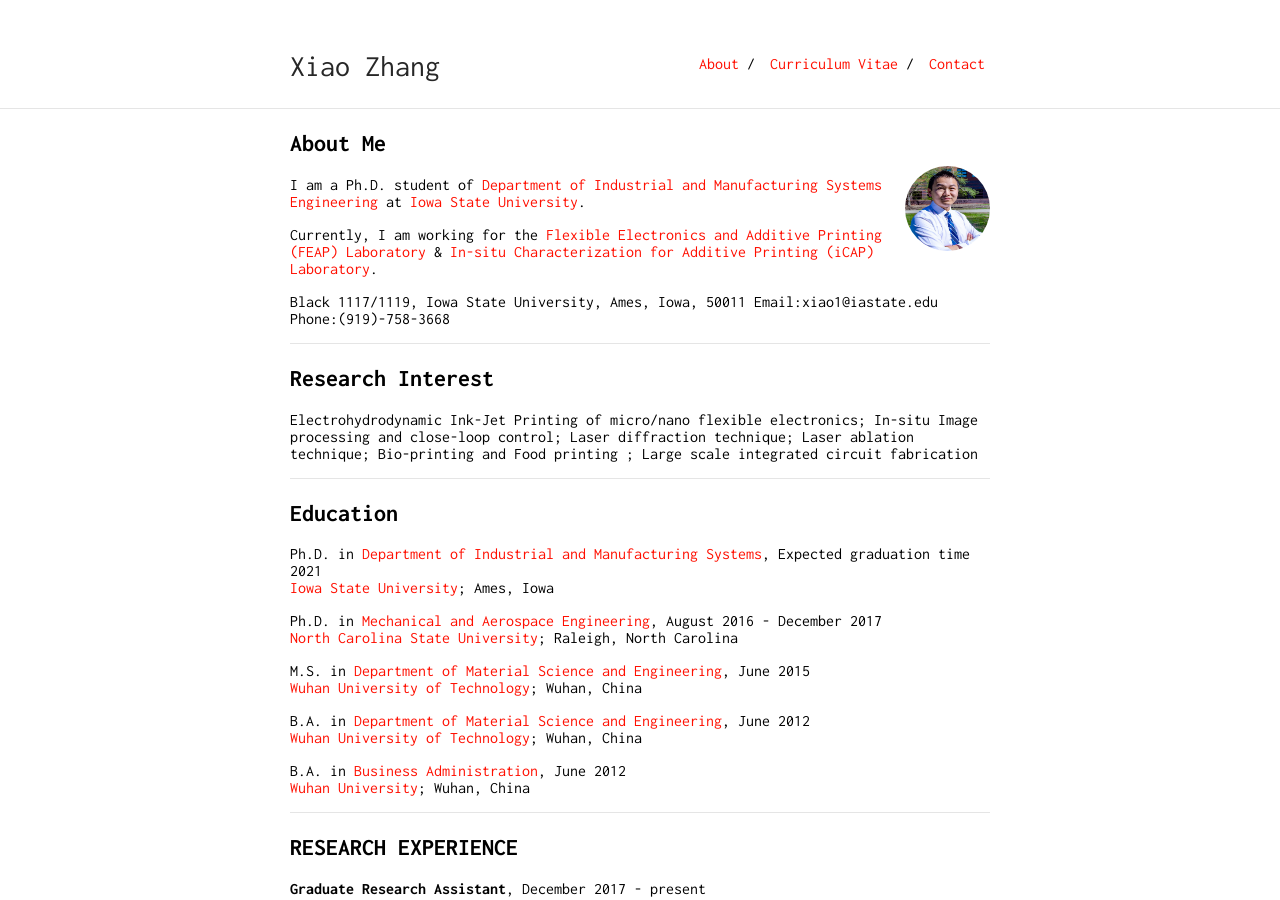
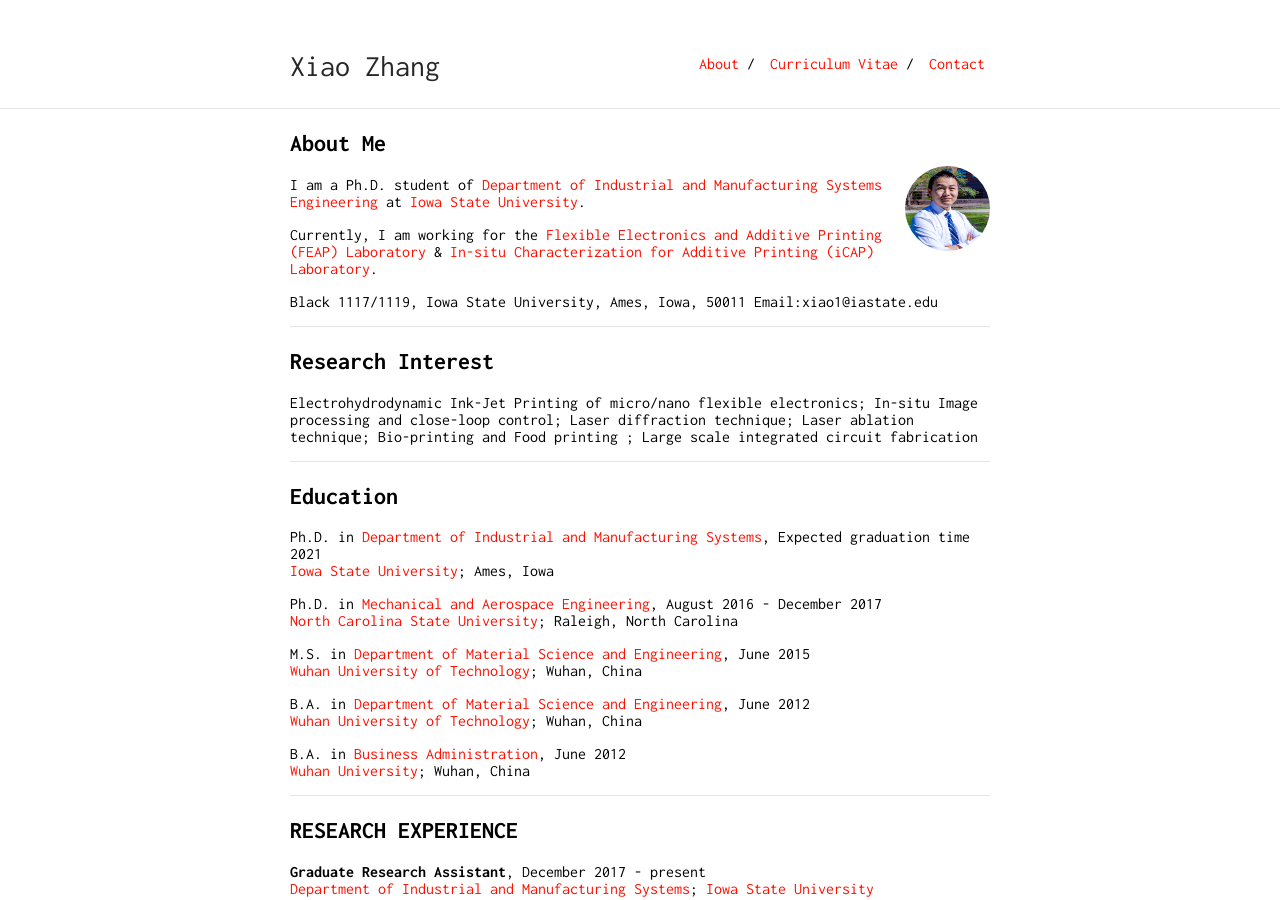
Before and after one commit to zhangxiao2018/zhangxiao2018.github.io, a Jekyll site: the page built from index.md, in a window 1280 px wide and 900 px high. Built offline with Jekyll 4.4.1, drawn with Linux system fonts in a browser that asks for light colours; our own code applies the rules of GitHub Pages for plain Markdown files.

Commit message:
Update index.md

```diff
--- a/index.md
+++ b/index.md
@@ -10,7 +10,7 @@
 
 Currently, I am working for the [Flexible Electronics and Additive Printing (FEAP) Laboratory](https://www.imse.iastate.edu/feap/) & [In-situ Characterization for Additive Printing (iCAP) Laboratory](https://www.imse.iastate.edu/feap/).
 
-Black 1117/1119, Iowa State University, Ames, Iowa, 50011          Email:xiao1@iastate.edu                   Phone:(919)-758-3668
+Black 1117/1119, Iowa State University, Ames, Iowa, 50011          Email:xiao1@iastate.edu
 - - -
 
 ## Research Interest
```
